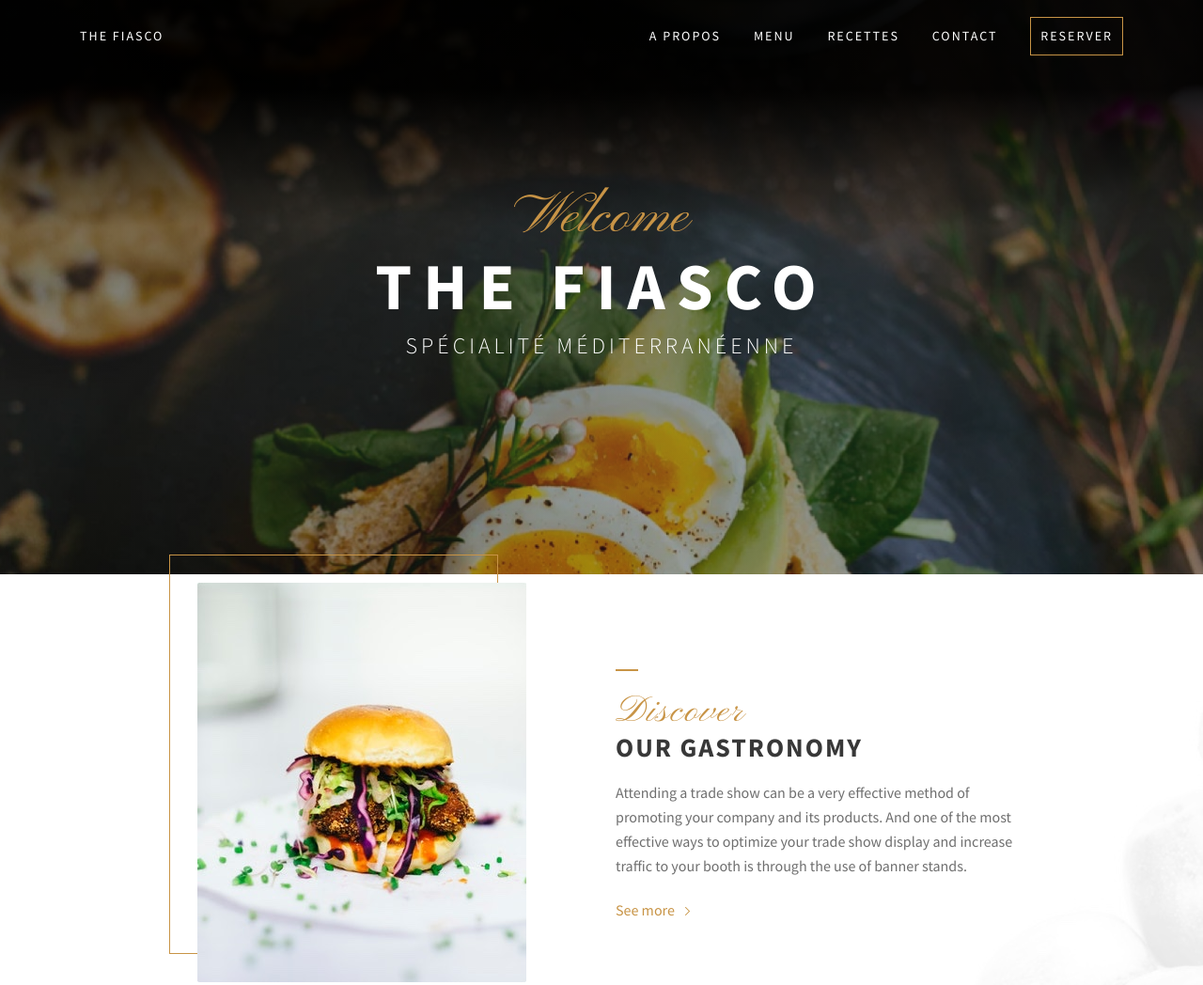
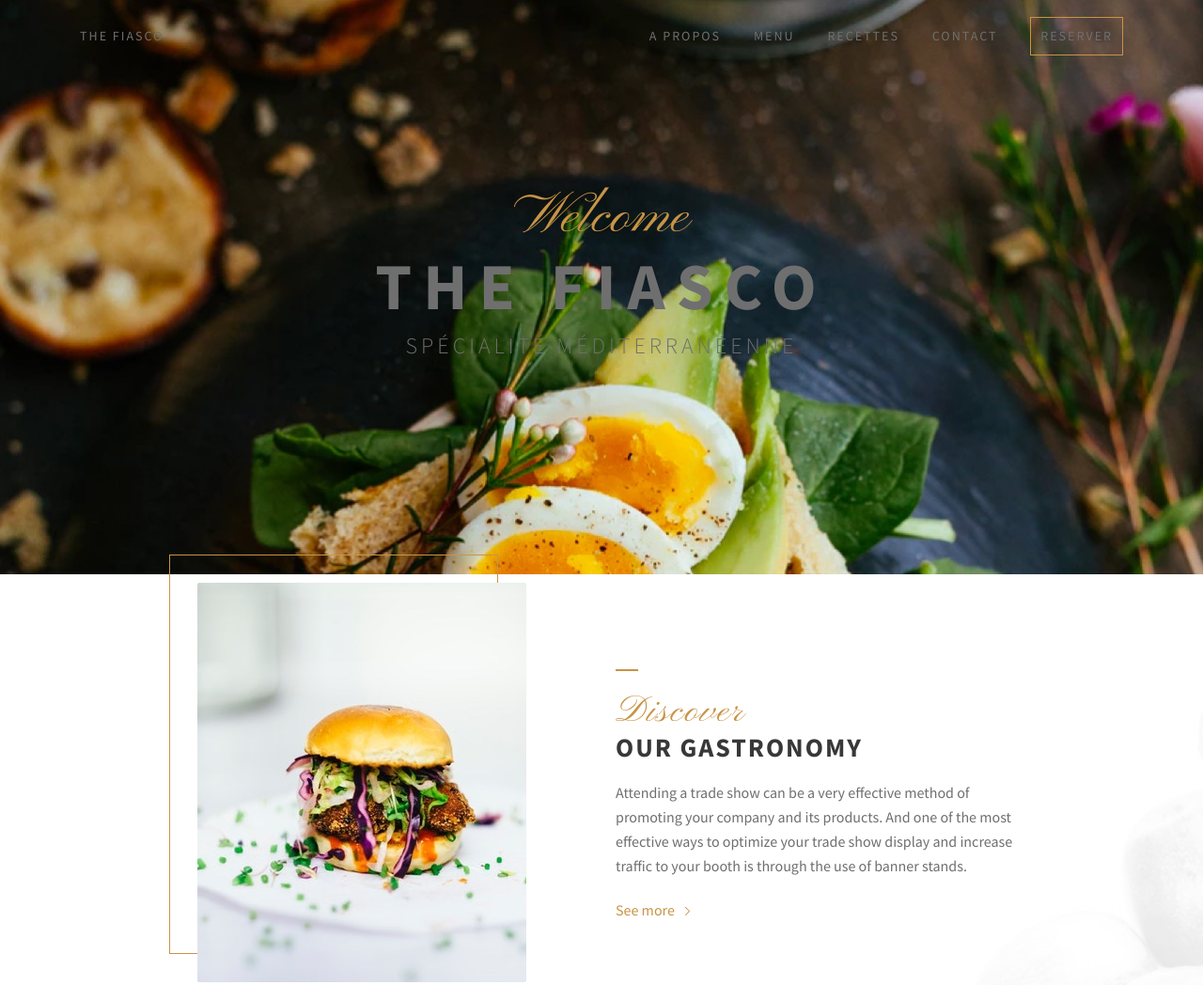
Before and after one commit to yoann-chaperon/Website-THE-FIASCO-, a plain HTML site: page index.html in a window 1280 px wide. Shown: the top 1048 px of the page at 94% size. Drawn offline with Linux system fonts and the light colour scheme.

Commit message:
modif sur bg header

```diff
--- a/screen.css
+++ b/screen.css
@@ -32,11 +32,11 @@ img {
 }
 
 .header {
-    background: linear-gradient(180deg,
+    background: url(/img/eggs.jpg) center center / cover no-repeat;
+    linear-gradient(180deg,
         rgba(0, 0, 0, 0.922045) 15.5%,
         rgba(54, 54, 54, 0.5) 39.24%,
         rgba(28, 28, 28, 0.4)),
-        url(/img/eggs.jpg) center center / cover no-repeat;
     color: #FFF;
 }
 
@@ -519,7 +519,9 @@ select option {
     transition: background-color .3s;
     margin: 0 10px;
 }
-.pagination a.active, .pagination a:hover {
+
+.pagination a.active,
+.pagination a:hover {
     background: #c89446;
 }
 
@@ -886,6 +888,7 @@ select option {
     .recipes-mosaic .menu-summary-img {
         width: 125px;
     }
+
     .pagination {
         margin: 80px 0;
     }
```
Lines whose indentation alone changed are shown as unchanged.
